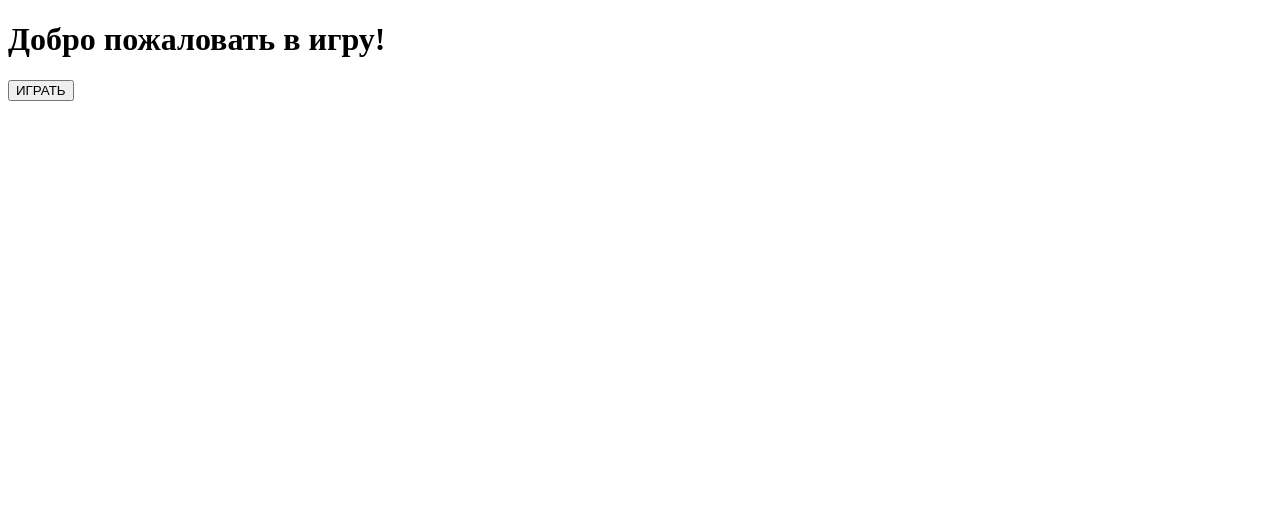
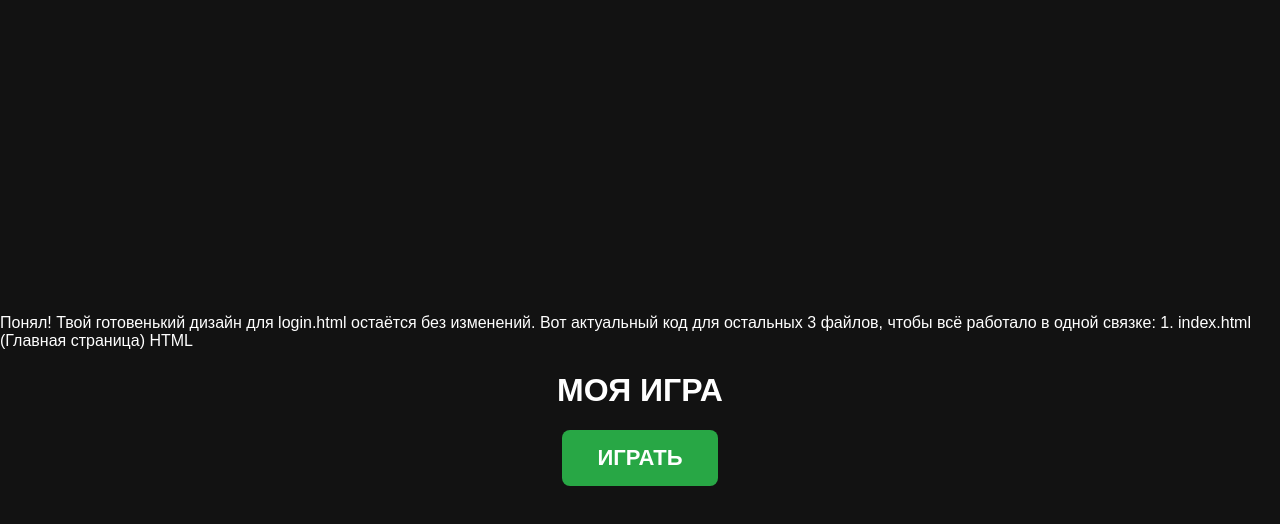
Before and after one commit to v7374972-blip/Bent1ktest, a website: page index.html in a window 1280 px wide. Drawn offline with Linux system fonts and the light colour scheme.

Commit message:
Update index.html

```diff
--- a/index.html
+++ b/index.html
@@ -1,15 +1,48 @@
+Понял! Твой готовенький дизайн для login.html остаётся без изменений.
+
+Вот актуальный код для остальных 3 файлов, чтобы всё работало в одной связке:
+
+1. index.html (Главная страница)
+
+HTML
 <!DOCTYPE html>
 <html lang="ru">
 <head>
     <meta charset="UTF-8">
     <title>Главное меню</title>
+    <style>
+        body {
+            background-color: #121212;
+            color: white;
+            font-family: Arial, sans-serif;
+            display: flex;
+            flex-direction: column;
+            align-items: center;
+            justify-content: center;
+            height: 100vh;
+            margin: 0;
+        }
+        .btn-play {
+            background: #28a745;
+            color: white;
+            padding: 15px 35px;
+            font-size: 22px;
+            border: none;
+            border-radius: 8px;
+            cursor: pointer;
+            text-decoration: none;
+            font-weight: bold;
+            transition: 0.2s;
+        }
+        .btn-play:hover { background: #218838; }
+    </style>
 </head>
 <body>
 
-    <h1>Добро пожаловать в игру!</h1>
+    <h1>МОЯ ИГРА</h1>
 
-    <!-- Переход на login.html при клике -->
-    <button onclick="window.location.href='login.html'">ИГРАТЬ</button>
+    <!-- Переход на твоб страницу логина -->
+    <a href="/login.html" class="btn-play">ИГРАТЬ</a>
 
 </body>
 </html>
```
